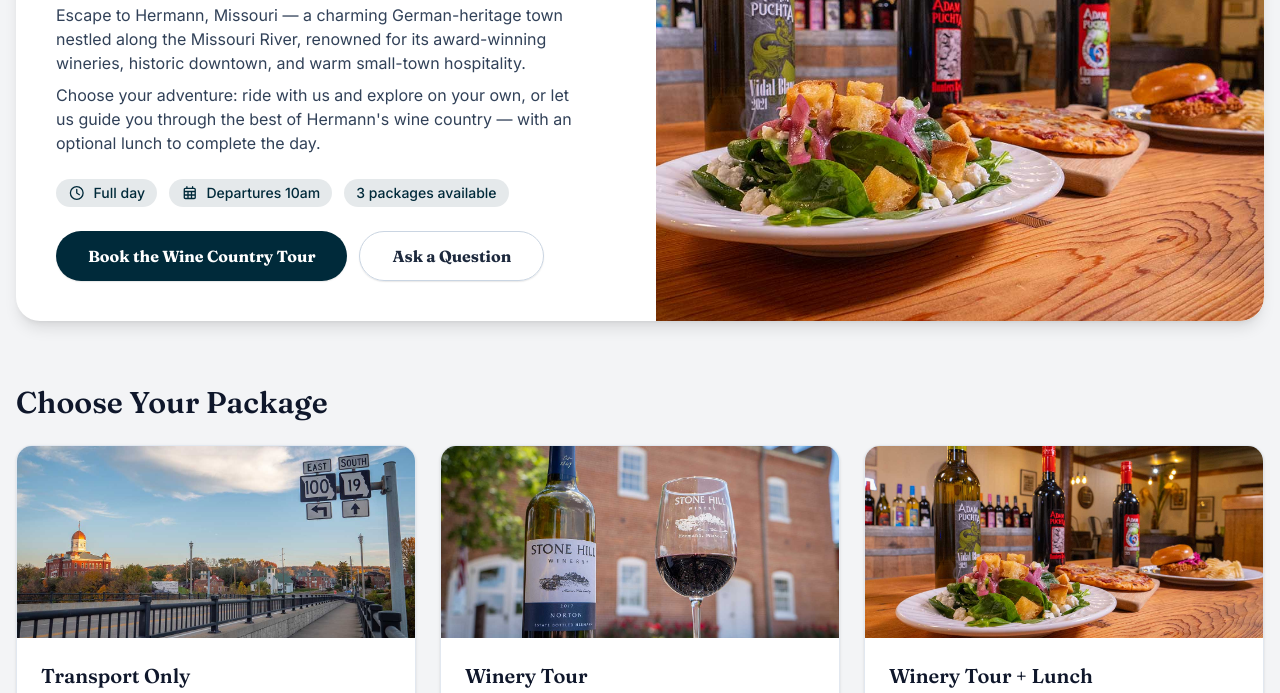
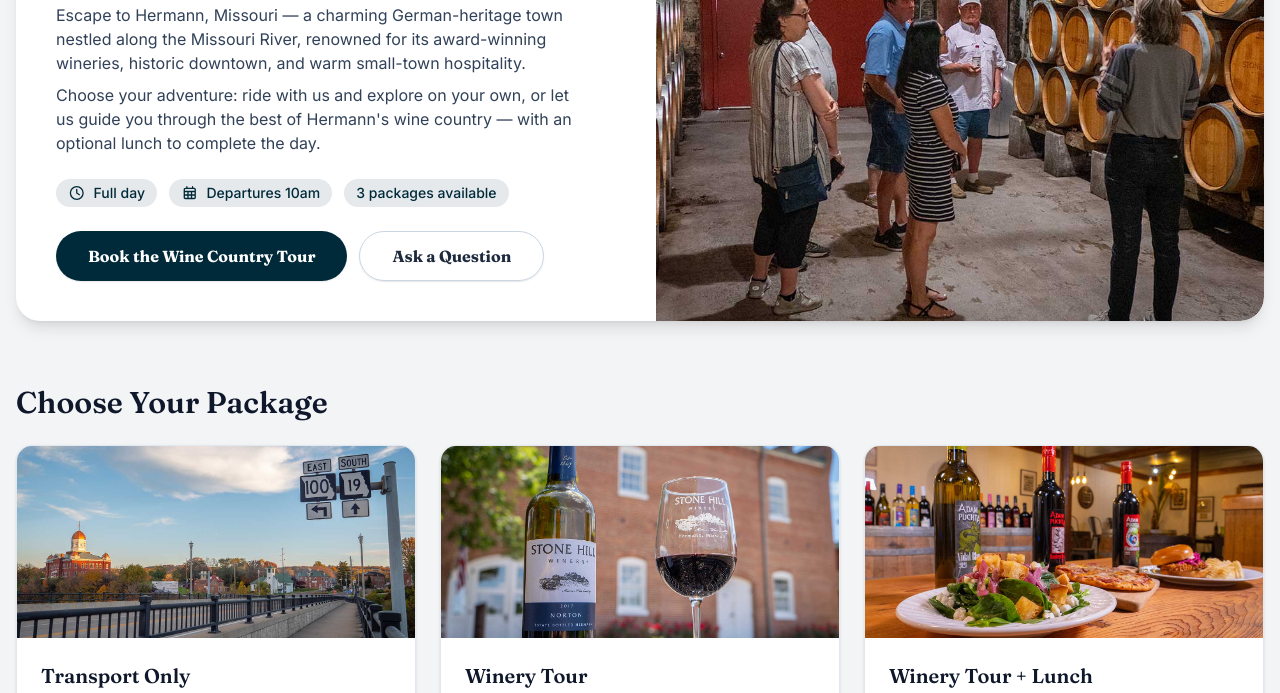
Before and after one commit to jtylermurphy/mmt-astro-decap, an Astro site: page /tours/hermann in a window 1280 px wide. Shown: the part 407-1100 px from the top of the page. Built offline with nearby package versions, Linux system fonts and the light colour scheme; Astro itself is replaced by a stand-in of ours; what @awesome.me/kit-bef3fccedf would draw is missing.

Commit message:
change images

```diff
--- a/src/content/tours/hermann.md
+++ b/src/content/tours/hermann.md
@@ -3,7 +3,7 @@ title: Hermann Wine Country Tour
 tour_type: package
 price: 0
 duration: Full day
-image: /images/winery-tour.jpg
+image: /images/winery-tour-intro.jpg
 booking_url: https://bookeo.com/midmotours
 short_description: A scenic day trip to Hermann, MO — choose your own adventure or let us plan everything, including winery tours and lunch.
 active: true
--- a/src/pages/tours/hermann.astro
+++ b/src/pages/tours/hermann.astro
@@ -58,12 +58,13 @@ const goodToKnow = [
   "Contact us for custom itineraries and group rates.",
 ];
 
-const heroImage = tour.image ?? "/images/hermann.jpg";
+const heroImage = tour.image ?? "/images/winery-tour-intro.jpg";
 ---
 
 <Base
   title={`${tour.title} | Mid Mo Tours`}
-  description={tour.short_description ?? "A scenic day trip to Hermann, MO wine country."}>
+  description={tour.short_description ?? "A scenic day trip to Hermann, MO wine country."}
+  image="/images/winery-tour-intro.jpg">
   <section class="relative isolate overflow-hidden rounded-3xl bg-white shadow-lg">
     <div class="grid gap-8 lg:grid-cols-2">
       <div class="space-y-6 p-8 sm:p-10 order-2 lg:order-1">
```
